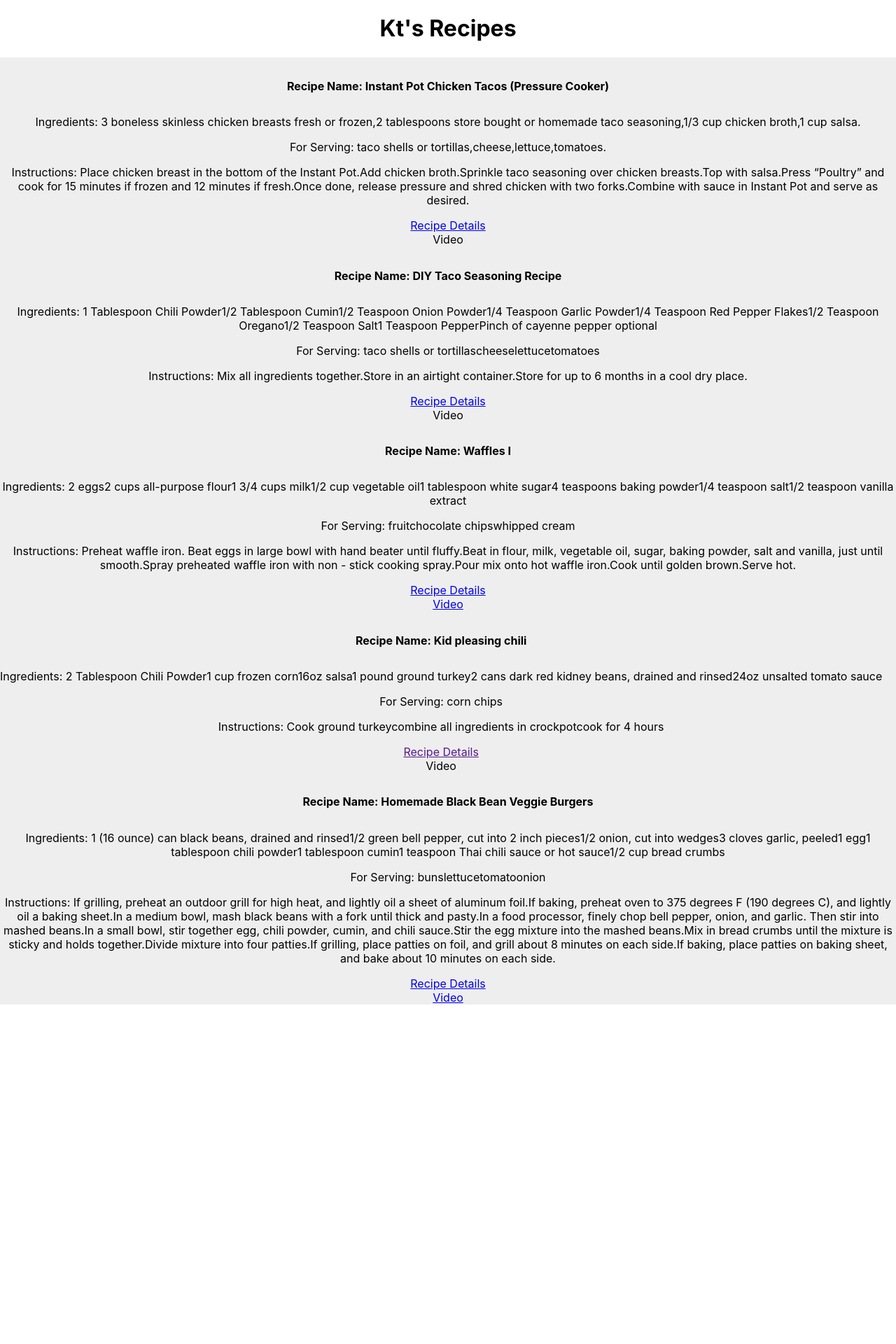
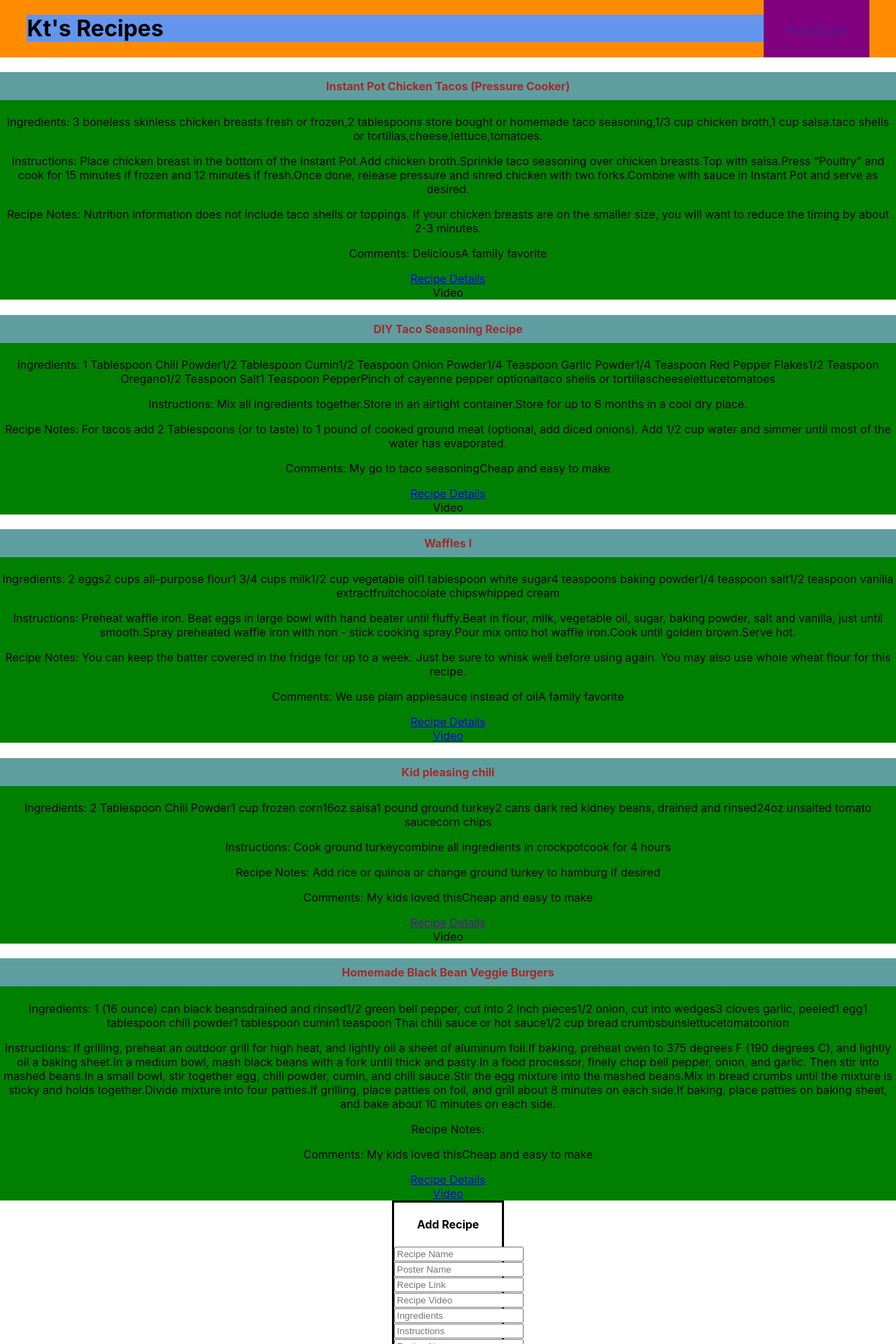
Before and after one commit to kt2187/kt-recipe, a React (Create React App) app: page / in a window 1280 px wide. Shown: the top 1920 px of the page at 70% size. Before the commit the page ends 1435 px from the top, so only its background shows below. Built offline with nearby package versions, Linux system fonts and the light colour scheme; the HTML template or start-up script is replaced by a standard one.

Commit message:
Complete form functionality

```diff
--- a/src/App.css
+++ b/src/App.css
@@ -44,13 +44,18 @@
 
 .card h4 {
   padding: 10px 0px;
+  background-color: cadetblue;
+  color: brown;
 }
 
 .card {
-  display: flex;
+  /* display: flex;
   flex-direction: row;
+  flex-wrap: wrap; */
+  /* align-items: center; */
   transition: .5s;
-  background: #eee;
+  /* background: #eee; */
+  background: green;
 }
 
 .card:hover, h5 {
@@ -61,3 +66,40 @@
   transform: scale(1.03);
   background: #fff;
 }
+
+.header {
+  display: flex;
+  flex-direction: row;
+  background-color: darkorange;
+  padding: 0 3vw;
+  margin-bottom: 16px;
+}
+
+#app-title {
+  display: flex;
+  flex: 1;
+  background-color: cornflowerblue;
+}
+
+#app-navigation {
+  display: flex;
+  background-color: purple;
+  justify-content: center;
+  align-items: center;
+  padding: 0 32px;
+}
+
+.container {
+  background-color: #c2185b;
+}
+
+/* .row {
+  background-color: aqua;
+} */
+
+.addRecipes {
+  /* background-color: red; */
+  margin-left: 35em;
+  margin-right: 35em;
+  border-style: solid;
+}
--- a/src/App.js
+++ b/src/App.js
@@ -1,11 +1,23 @@
 import React, { Component } from 'react';
+import RecipeForm from './components/RecipeForm';
 import Recipe from './components/Recipe';
 import recipes from './mock/recipes';
 import './App.css';
 
 class App extends Component {
+  //Load default data
+  state = {
+    recipes: [...recipes],
+  };
+
+  addRecipe = (recipeData) => {
+    this.setState({
+      recipes: [...this.state.recipes, recipeData],
+    });
+  };
+
   renderRecipes = () => {
-    const displayRecipes = recipes.map(recipe => {
+    const displayRecipes = this.state.recipes.map(recipe => {
       return <Recipe recipe={recipe} />
     });
     return displayRecipes;
@@ -13,8 +25,14 @@ class App extends Component {
   render() {
     return (
       <div className="App">
-        <h1>Kt's Recipes</h1>
+        <div className="header">
+          <h1 id="app-title">Kt's Recipes</h1>
+          <div id="app-navigation">
+            <a href="">Add Recipe</a>
+          </div>
+        </div>
         {this.renderRecipes()}
+        <RecipeForm addRecipe={this.addRecipe} />
       </div>
     );
   }
--- a/src/components/Recipe.js
+++ b/src/components/Recipe.js
@@ -7,10 +7,11 @@ const Recipe = ({ recipe }) => {
         <div className="col s12 m6 13 center-align">
           <div className="card">
             <div className="card-content">
-              <h4>Recipe Name: {recipe.recipeTitle}</h4>
+              <h4>{recipe.recipeName}</h4>
               <p>Ingredients: {recipe.ingredients}</p>
-              <p>For Serving: {recipe.forServing}</p>
               <p>Instructions: {recipe.instructions}</p>
+              <p>Recipe Notes: {recipe.recipeNotes}</p>
+              <p>Comments: {recipe.comments}</p>
               <div className="card-action"><a href={recipe.link} target="_blank">Recipe Details</a></div>
               <div className="card-action"><a href={recipe.video} target="_blank">Video</a></div>
             </div>
--- /dev/null
+++ b/src/components/RecipeForm.js
@@ -0,0 +1,117 @@
+import React, { Component } from 'react';
+
+class RecipeForm extends Component {
+  state = {
+    recipeTitle: "",
+    posterName: "",
+    link: "",
+    video: "",
+    ingredients: [],
+    instructions: [],
+    recipeNotes: "",
+    comments: [],
+  }
+
+  handleChange = (e) => {
+    this.setState({
+      ...this.state,
+      [e.target.id]: e.target.value,
+    });
+  }
+
+  handleSubmit = (e) => {
+    //Add form validation here
+    e.preventDefault();
+    const recipeData = { ...this.state };
+    recipeData.ingredients = recipeData.ingredients.split(", ");
+    recipeData.instructions = recipeData.instructions.split(", ");
+    recipeData.comments = recipeData.comments.split(", ");
+    this.props.addRecipe(recipeData);
+    this.setState({
+      recipeName: "",
+      posterName: "",
+      link: "",
+      video: "",
+      ingredients: [],
+      instructions: [],
+      recipeNotes: "",
+      comments: [],
+    });
+  };
+
+  render() {
+    return (
+      <div className="addRecipes">
+        <h4>Add Recipe</h4>
+        <form onSubmit={(e) => this.handleSubmit(e)}>
+          <input
+            type="text"
+            id="recipeName"
+            placeholder="Recipe Name"
+            value={this.state.recipeName}
+            onChange={(e) => this.handleChange(e)}
+            required
+          />
+          <input
+            type="text"
+            id="posterName"
+            placeholder="Poster Name"
+            value={this.state.posterName}
+            onChange={(e) => this.handleChange(e)}
+            required
+          />
+          <input
+            type="text"
+            id="link"
+            placeholder="Recipe Link"
+            value={this.state.link}
+            onChange={(e) => this.handleChange(e)}
+            required
+          />
+          <input
+            type="text"
+            id="video"
+            placeholder="Recipe Video"
+            value={this.state.video}
+            onChange={(e) => this.handleChange(e)}
+          />
+          <input
+            type="text"
+            id="ingredients"
+            placeholder="Ingredients"
+            value={this.state.ingredients}
+            onChange={(e) => this.handleChange(e)}
+            required
+          />
+          <input
+            type="text"
+            id="instructions"
+            placeholder="Instructions"
+            value={this.state.instructions}
+            onChange={(e) => this.handleChange(e)}
+            required
+          />
+          <input
+            type="text"
+            id="recipeNotes"
+            placeholder="Recipe Notes"
+            value={this.state.recipeNotes}
+            onChange={(e) => this.handleChange(e)}
+            required
+          />
+          <input
+            type="text"
+            id="comments"
+            placeholder="Comments"
+            value={this.state.comments}
+            onChange={(e) => this.handleChange(e)}
+          />
+          <button class="btn waves-effect waves-light" type="submit" name="action">Submit
+          </button>
+        </form>
+      </div>
+    )
+  }
+}
+
+export default RecipeForm;
--- a/src/mock/recipes.js
+++ b/src/mock/recipes.js
@@ -1,22 +1,19 @@
 const recipes = [
   {
-    recipeTitle: "Instant Pot Chicken Tacos (Pressure Cooker)",
+    recipeName: "Instant Pot Chicken Tacos (Pressure Cooker)",
     posterName: "Katie Barriere",
-    reciperAuthor: "Holly Nilsson",
-    servings: "4",
     link: "https://www.spendwithpennies.com/instant-pot-chicken-tacos/",
     video: null,
     ingredients: [
       "3 boneless skinless chicken breasts fresh or frozen,",
       "2 tablespoons store bought or homemade taco seasoning,",
       "1/3 cup chicken broth,",
-      "1 cup salsa."
-    ],
-    forServing: [
+      "1 cup salsa.",
       "taco shells or tortillas,",
       "cheese,",
       "lettuce,",
-      "tomatoes."],
+      "tomatoes."
+    ],
     instructions: [
       "Place chicken breast in the bottom of the Instant Pot.",
       "Add chicken broth.",
@@ -30,18 +27,10 @@ const recipes = [
     comments: ["Delicious", "A family favorite"]
   },
   {
-    recipeTitle: "DIY Taco Seasoning Recipe",
+    recipeName: "DIY Taco Seasoning Recipe",
     posterName: "Katie Barriere",
-    reciperAuthor: "Holly Nilsson",
-    servings: "8",
-    course: "Dinner",
-    cuisine: "American",
-    prepTime: "5 minutes",
-    cookTime: "",
-    totalTime: "5 minutes",
     link: "https://www.spendwithpennies.com/taco-seasoning-recipe/",
     video: null,
-    equipment: ["Airtight container for seasonings"],
     ingredients: ["1 Tablespoon Chili Powder",
       "1/2 Tablespoon Cumin",
       "1/2 Teaspoon Onion Powder",
@@ -50,8 +39,8 @@ const recipes = [
       "1/2 Teaspoon Oregano",
       "1/2 Teaspoon Salt",
       "1 Teaspoon Pepper",
-      "Pinch of cayenne pepper optional"],
-    forServing: ["taco shells or tortillas",
+      "Pinch of cayenne pepper optional",
+      "taco shells or tortillas",
       "cheese",
       "lettuce",
       "tomatoes"],
@@ -62,21 +51,19 @@ const recipes = [
     comments: ["My go to taco seasoning", "Cheap and easy to make"]
   },
   {
-    recipeTitle: "Waffles I",
+    recipeName: "Waffles I",
     posterName: "Katie Barriere",
-    reciperAuthor: "OneShyOfABunch",
-    servings: "",
-    course: "Breakfast",
-    cuisine: "American",
-    prepTime: "5 minutes",
-    cookTime: "15 minutes",
-    totalTime: "20 minutes",
     link: "https://www.allrecipes.com/recipe/22180/waffles-i/?internalSource=hub%20recipe&referringContentType=Search",
     video: "https://www.allrecipes.com/video/891/waffles-i/?internalSource=picture_play&referringId=22180&referringContentType=Recipe",
-    equipment: ["Waffle iron"],
-    ingredients: ["2 eggs", "2 cups all-purpose flour", "1 3/4 cups milk", "1/2 cup vegetable oil",
-      "1 tablespoon white sugar", "4 teaspoons baking powder", "1/4 teaspoon salt", "1/2 teaspoon vanilla extract"],
-    forServing: ["fruit",
+    ingredients: ["2 eggs",
+      "2 cups all-purpose flour",
+      "1 3/4 cups milk",
+      "1/2 cup vegetable oil",
+      "1 tablespoon white sugar",
+      "4 teaspoons baking powder",
+      "1/4 teaspoon salt",
+      "1/2 teaspoon vanilla extract",
+      "fruit",
       "chocolate chips",
       "whipped cream"],
     instructions: ["Preheat waffle iron. Beat eggs in large bowl with hand beater until fluffy.", "Beat in flour, milk, vegetable oil, sugar, baking powder, salt and vanilla, just until smooth.",
@@ -85,44 +72,41 @@ const recipes = [
     comments: ["We use plain applesauce instead of oil", "A family favorite"]
   },
   {
-    recipeTitle: "Kid pleasing chili",
+    recipeName: "Kid pleasing chili",
     posterName: "Katie Barriere",
-    reciperAuthor: "Kraft",
-    servings: "8",
-    course: "Dinner",
-    cuisine: "American",
-    prepTime: "5 minutes",
-    cookTime: "4 hours",
-    totalTime: "4 hours 5 minutes",
     link: "",
     video: null,
-    equipment: ["crockpot"],
     ingredients: ["2 Tablespoon Chili Powder",
       "1 cup frozen corn",
       "16oz salsa",
       "1 pound ground turkey",
       "2 cans dark red kidney beans, drained and rinsed",
-      "24oz unsalted tomato sauce"],
-    forServing: ["corn chips"],
+      "24oz unsalted tomato sauce",
+      "corn chips"],
     instructions: ["Cook ground turkey", "combine all ingredients in crockpot", "cook for 4 hours"],
     recipeNotes: "Add rice or quinoa or change ground turkey to hamburg if desired",
     comments: ["My kids loved this", "Cheap and easy to make"]
   },
   {
-    recipeTitle: "Homemade Black Bean Veggie Burgers",
+    recipeName: "Homemade Black Bean Veggie Burgers",
     posterName: "Katie Barriere",
-    reciperAuthor: "LAURENMU",
-    servings: "4",
-    course: "Dinner",
-    cuisine: "American",
-    prepTime: "15 minutes",
-    cookTime: "20 minutes",
-    totalTime: "35 minutes",
     link: "https://www.allrecipes.com/recipe/85452/homemade-black-bean-veggie-burgers/?internalSource=hub%20recipe&referringContentType=Search",
     video: "https://www.allrecipes.com/video/1277/homemade-black-bean-veggie-burgers/?internalSource=picture_play&referringId=85452&referringContentType=Recipe",
-    equipment: ["Sheet pan"],
-    ingredients: ["1 (16 ounce) can black beans, drained and rinsed", "1/2 green bell pepper, cut into 2 inch pieces", "1/2 onion, cut into wedges", "3 cloves garlic, peeled", "1 egg", "1 tablespoon chili powder", "1 tablespoon cumin", "1 teaspoon Thai chili sauce or hot sauce", "1/2 cup bread crumbs"],
-    forServing: ["buns", "lettuce", "tomato", "onion"],
+    ingredients: [
+      "1 (16 ounce) can black beans",
+      "drained and rinsed",
+      "1/2 green bell pepper, cut into 2 inch pieces",
+      "1/2 onion, cut into wedges",
+      "3 cloves garlic, peeled",
+      "1 egg",
+      "1 tablespoon chili powder",
+      "1 tablespoon cumin",
+      "1 teaspoon Thai chili sauce or hot sauce",
+      "1/2 cup bread crumbs",
+      "buns",
+      "lettuce",
+      "tomato",
+      "onion"],
     instructions: ["If grilling, preheat an outdoor grill for high heat, and lightly oil a sheet of aluminum foil.", "If baking, preheat oven to 375 degrees F (190 degrees C), and lightly oil a baking sheet.",
       "In a medium bowl, mash black beans with a fork until thick and pasty.",
       "In a food processor, finely chop bell pepper, onion, and garlic. Then stir into mashed beans.",
```
